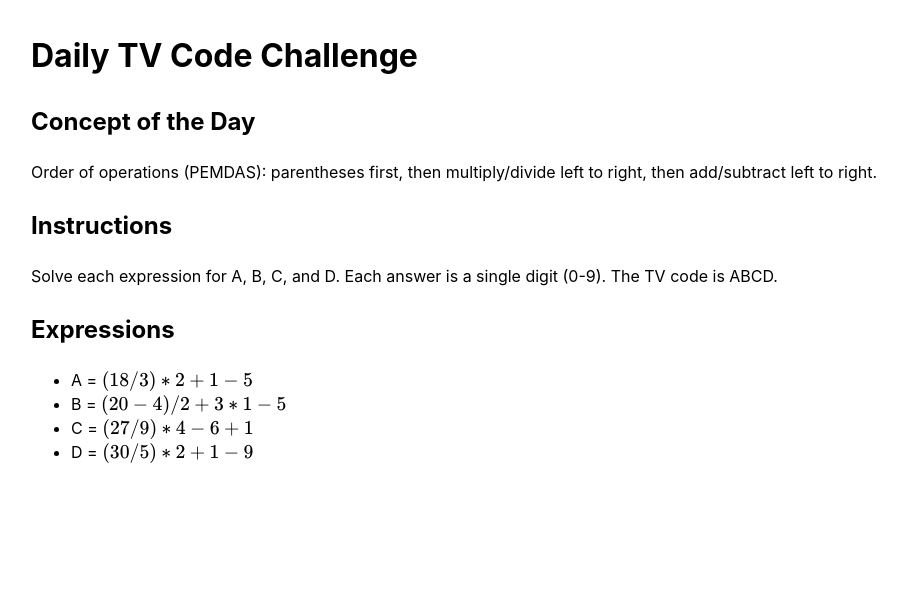
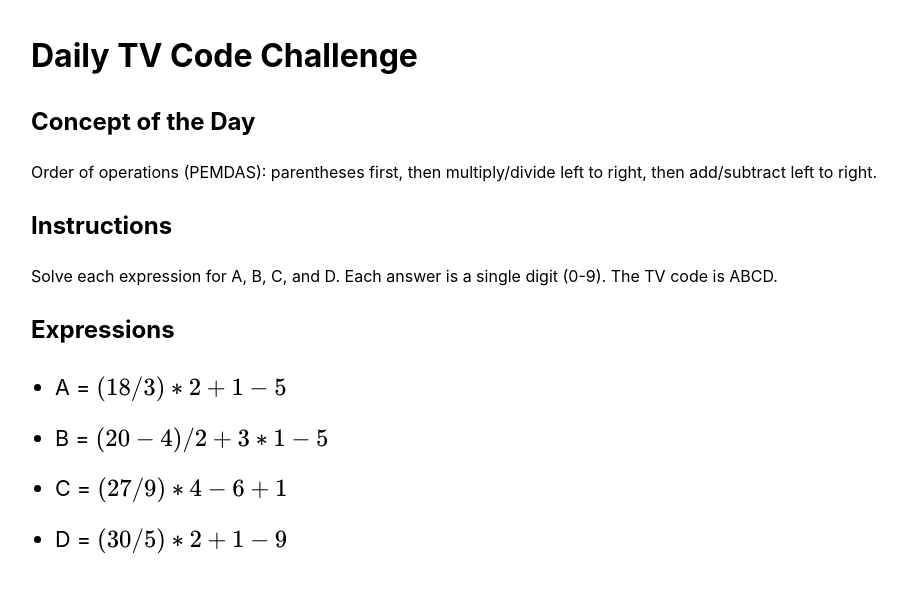
Before and after one commit to apelisse/math-escape, a Jekyll site: the page built from puzzles/2026-02-13/nathan-problem.md, in a window 1280 px wide. Shown: the top 593 px of the page, without its empty margins (1-908 px from the left). Built offline with Jekyll 4.4.1, drawn with Linux system fonts in a browser that asks for light colours; our own code applies the rules of GitHub Pages for plain Markdown files.

Commit message:
Increase sizing for equations

```diff
--- a/_layouts/default.html
+++ b/_layouts/default.html
@@ -26,9 +26,20 @@
       h1, h2, h3 {
         margin-top: 1.5rem;
       }
+      .problem-page ul {
+        padding-left: 1.5rem;
+      }
+      .problem-page li {
+        font-size: 1.35rem;
+        line-height: 1.8;
+        margin: 0.75rem 0;
+      }
+      .problem-page mjx-container[jax="CHTML"] {
+        font-size: 1.15em !important;
+      }
     </style>
   </head>
-  <body>
+  <body class="{% if page.path contains '-problem.md' %}problem-page{% endif %}">
     {{ content }}
   </body>
 </html>
```
